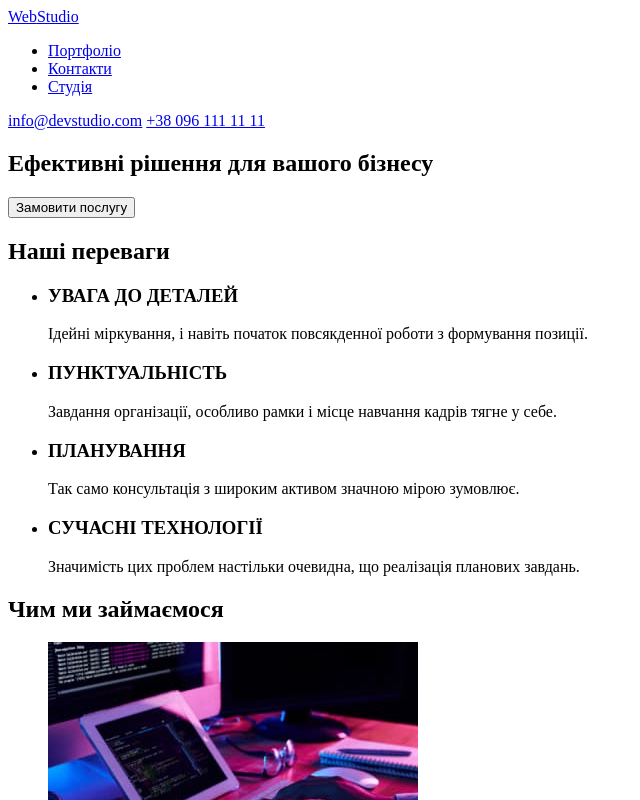
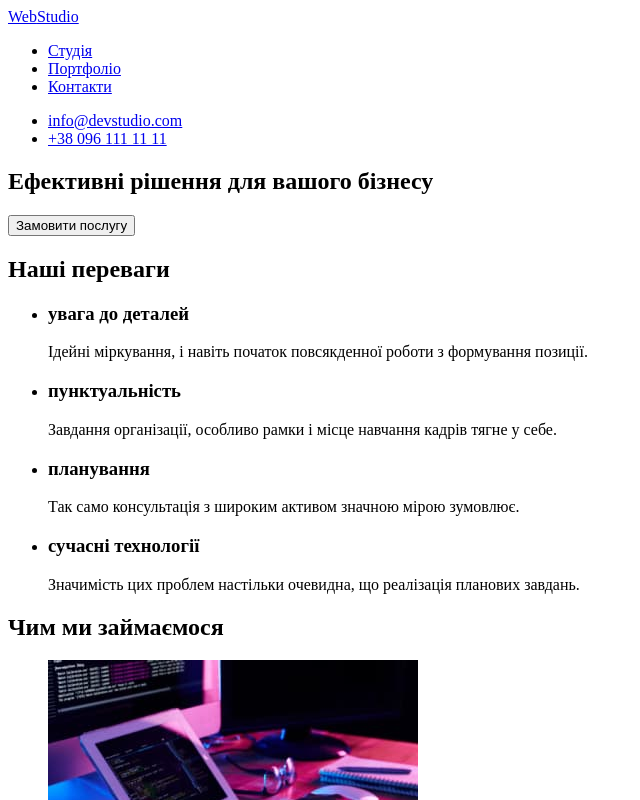
Before and after one commit to OlgaMunaieva/goit-markup-hw-01, a plain HTML site: page index.html in a window 1280 px wide. Shown: the top 800 px of the page, without its empty margins (0-640 px from the left). Drawn offline with Linux system fonts and the light colour scheme.

Commit message:
corrections after verification

```diff
--- a/index.html
+++ b/index.html
@@ -10,20 +10,19 @@
 <body>
 
     <header>
-
-        <a href="/"><span>Web</span>Studio</a>
         <nav>
+            <a href="./index.html"><span>Web</span>Studio</a>
             <ul>
-                <li><a href="/">Портфоліо</a></li>
-                <li><a href="/">Контакти</a></li>
-                <li><a href="/">Студія</a></li>
+                <li><a href="./index.html">Студія</a></li>
+                <li><a href="#">Портфоліо</a></li>
+                <li><a href="#">Контакти</a></li>
             </ul>
         </nav>
 
-        <div class="contacts">
-            <a href="mailto:info@devstudio.com">info@devstudio.com</a>
-            <a href="tel:+380961111111">+38 096 111 11 11</a>
-        </div>
+        <ul class="contacts">
+            <li><a href="mailto:info@devstudio.com">info@devstudio.com</a></li>
+            <li><a href="tel:+380961111111">+38 096 111 11 11</a></li>
+        </ul>
     </header>
 
     <main>
@@ -35,19 +34,19 @@
             <h2>Наші переваги</h2>
             <ul>
                 <li>
-                    <h3>УВАГА ДО ДЕТАЛЕЙ</h3>
+                    <h3>увага до деталей</h3>
                     <p>Ідейні міркування, і навіть початок повсякденної роботи з формування позиції.</p>
                 </li>
                 <li>
-                    <h3>ПУНКТУАЛЬНІСТЬ</h3>
+                    <h3>пунктуальність</h3>
                     <p>Завдання організації, особливо рамки і місце навчання кадрів тягне у себе.</p>
                 </li>
                 <li>
-                    <h3>ПЛАНУВАННЯ</h3>
+                    <h3>планування</h3>
                     <p>Так само консультація з широким активом значною мірою зумовлює.</p>
                 </li>
                 <li>
-                    <h3>СУЧАСНІ ТЕХНОЛОГІЇ</h3>
+                    <h3>сучасні технології</h3>
                     <p>Значимість цих проблем настільки очевидна, що реалізація планових завдань.</p>
                 </li>
             </ul>
@@ -93,9 +92,11 @@
     </main>
 
     <footer>
-        <a href="/"><span>Web</span>Studio</a>
+        <a href="./index.html"><span>Web</span>Studio</a>
         <address>
-            м. Київ, пр-т Лесі Українки, 26
+            <a href="https://goo.gl/maps/CPtrU1FHBa2aNyZL9" target="_blank" rel="noopener noreferrer nofollow">г. Киев,
+                пр-т Леси
+                Украинки, 26</a>
             <a href="mailto:info@devstudio.com">info@devstudio.com</a>
             <a href="tel:+380961111111">+38 096 111 11 11</a>
         </address>
```
